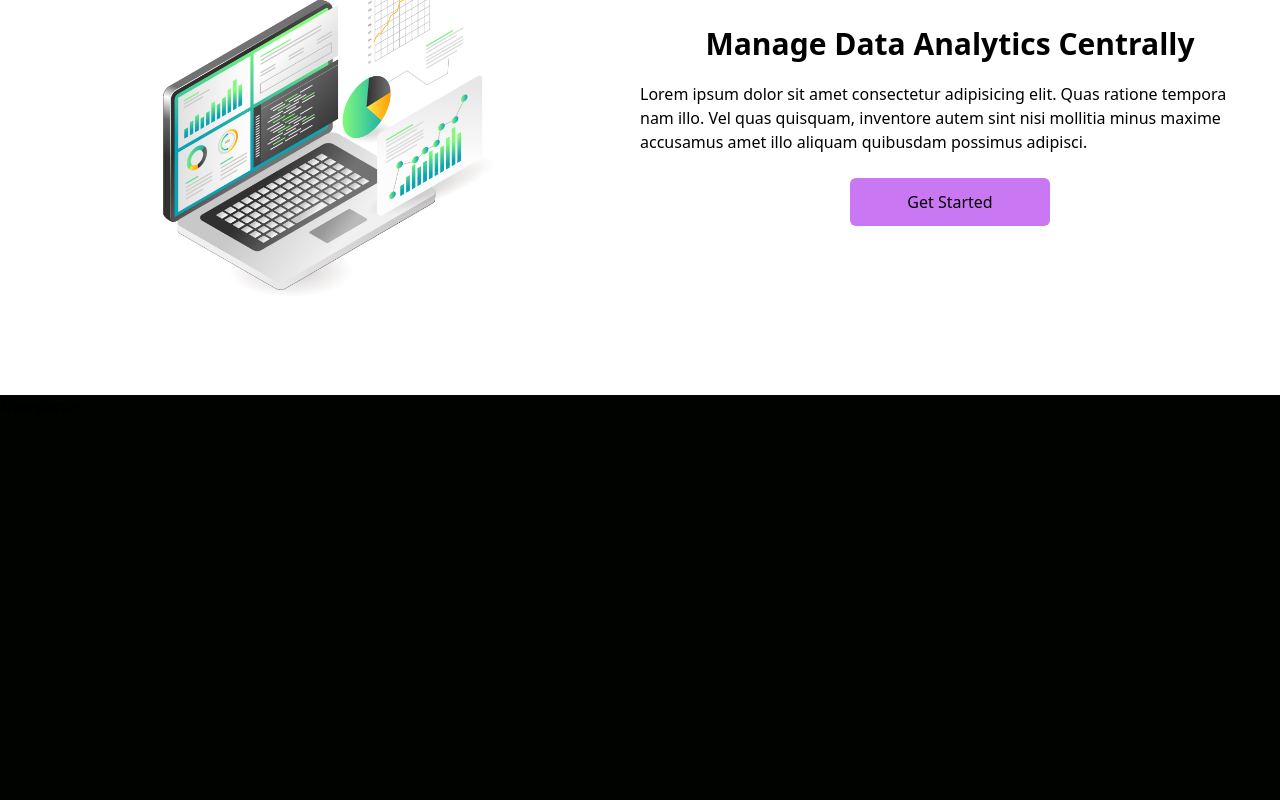
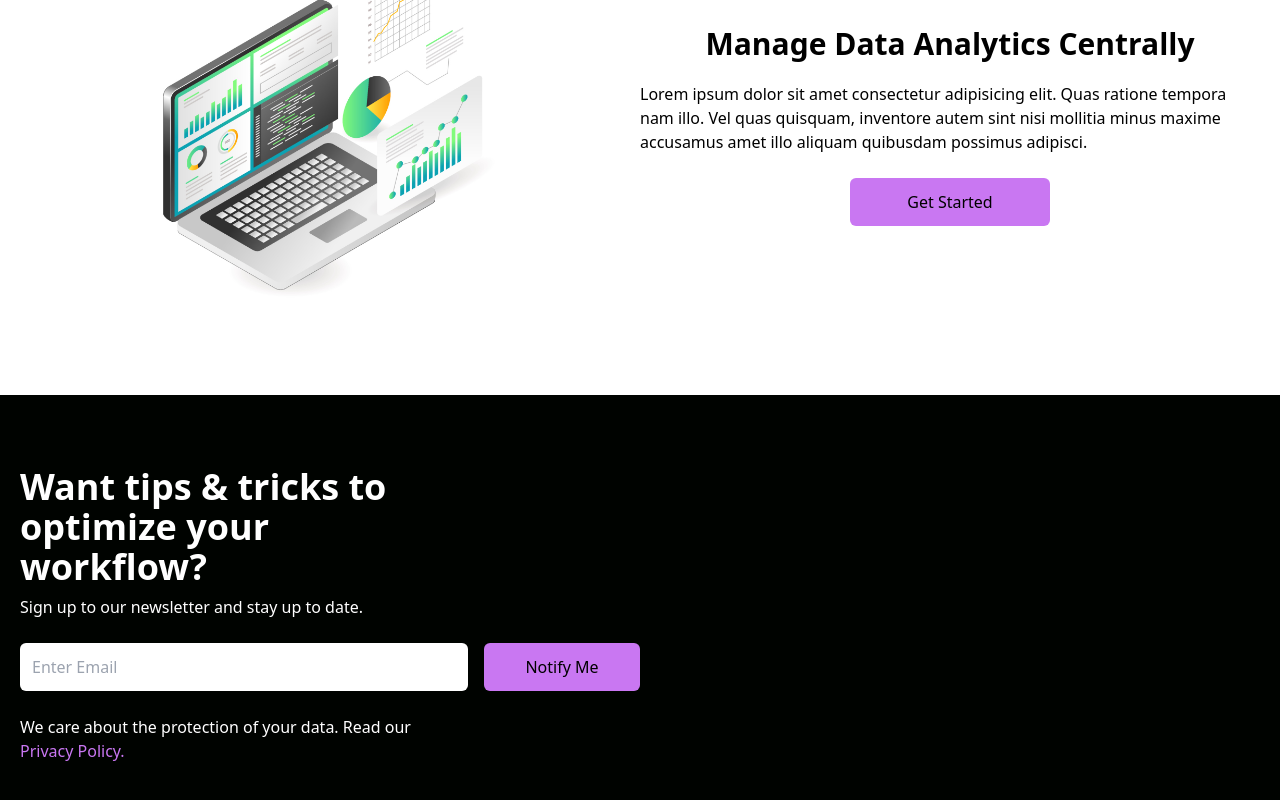
Before and after one commit to zhzizhou/react-frontend, a React (Create React App) app: page / in a window 1280 px wide. Shown: the part 982-1782 px from the top of the page. Before the commit the page ends 1401 px from the top, so only its background shows below. Built offline with nearby package versions, Linux system fonts and the light colour scheme.

Commit message:
finished Newsletter component

```diff
--- a/src/components/Newsletter.jsx
+++ b/src/components/Newsletter.jsx
@@ -2,7 +2,23 @@ import React from 'react'
 
 const Newsletter = () => {
   return (
-    <div>Newsletter</div>
+    <div className='px-4 w-full py-16 text-white'>
+        <div className='max-w-[1240px] mx-auto grid lg:grid-cols-3'>
+            <div>
+                <h1 className='md:text-4xl sm:text-3xl text-2xl font-bold py-2'>Want tips & tricks to optimize your workflow? </h1>
+                <p>Sign up to our newsletter and stay up to date.</p>
+            </div>
+        </div>
+        <div className='max-w-[1240px] mx-auto grid lg:grid-cols-2'>
+            <div className='flex flex-col sm:flex-row items-center justify-betwwen w-full'>
+                <input className='p-3 flex w-full rounded-md text-black' type='email' placeholder='Enter Email'/>
+                <button className='bg-purple text-black rounded-md font-medium w-[200px] ml-4 my-6 px-6 py-3'>Notify Me</button>
+            </div>
+
+        </div>
+        <p className='max-w-[1240px] mx-auto grid'>We care about the protection of your data. Read our <span className='text-purple underline-offset-1'>Privacy Policy.</span>   </p>
+
+    </div>
   )
 }
 
```
